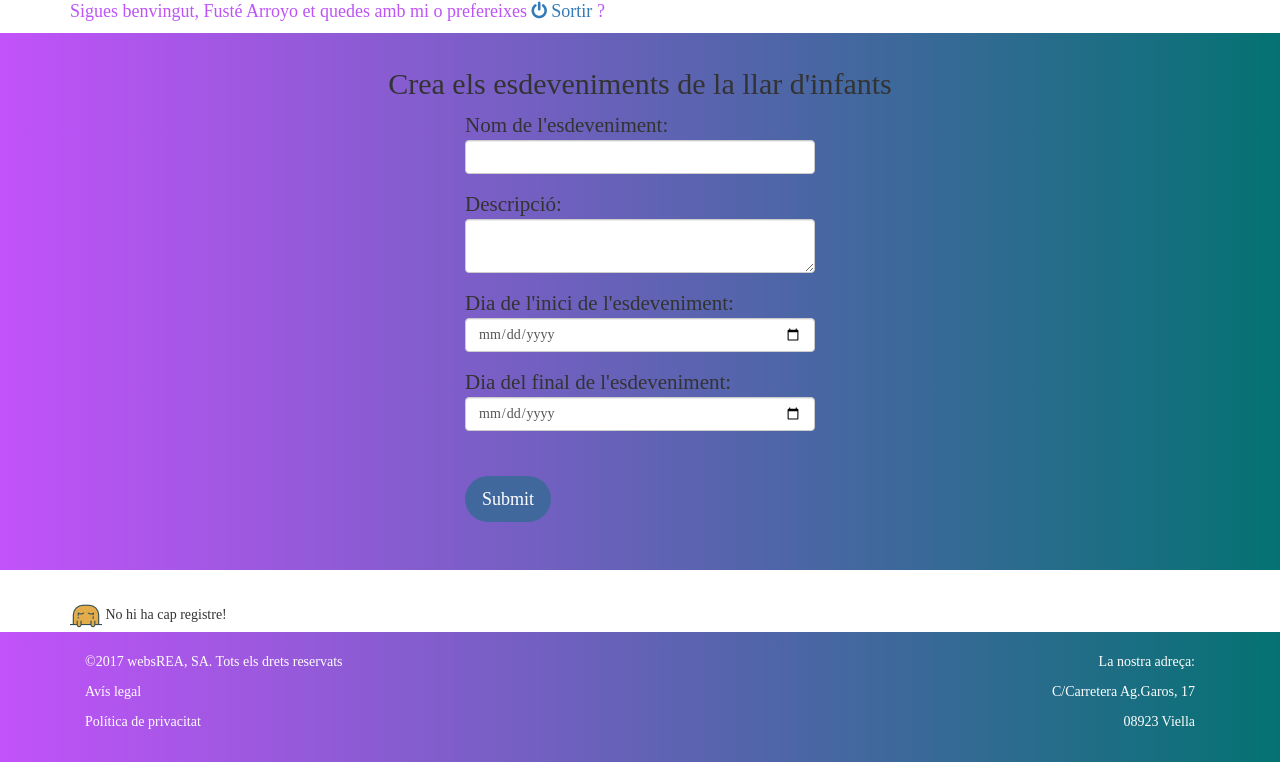
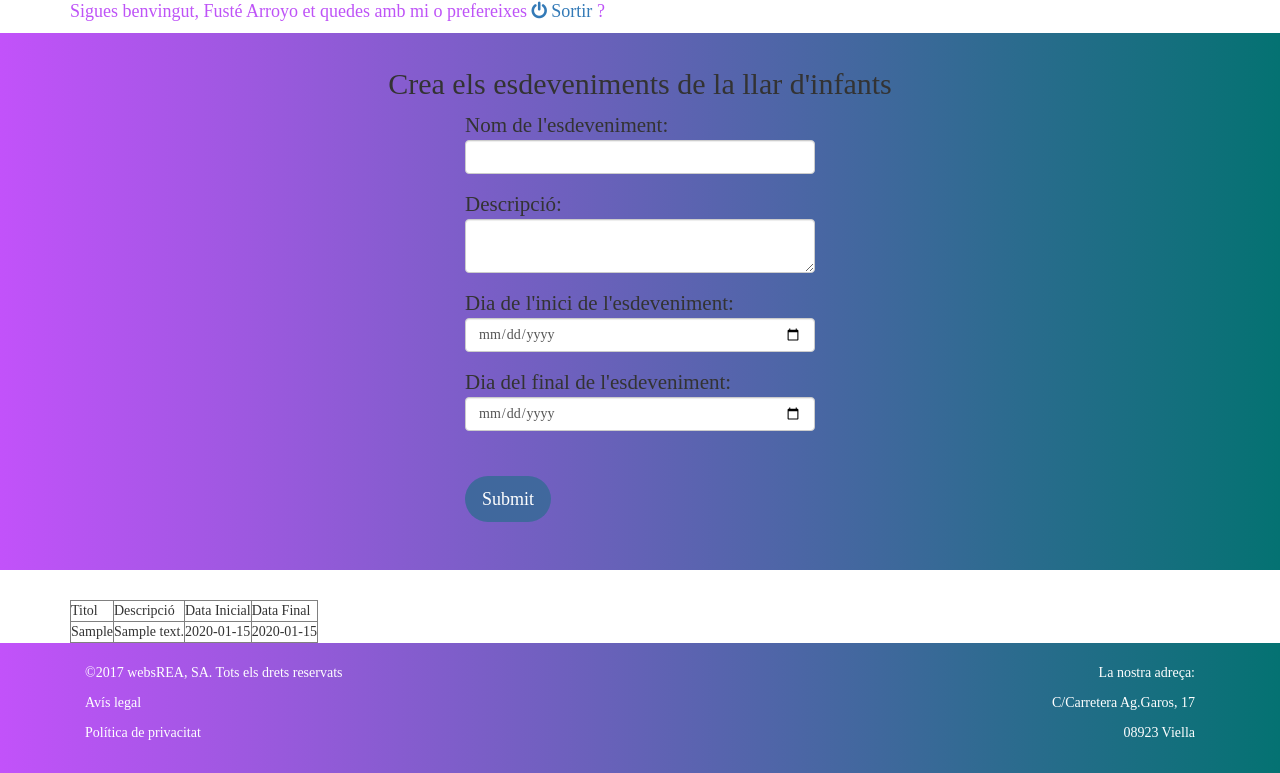
Before and after one commit to WebsRea/WillyWonka, a PHP site: page /php/afegirEsdeveniment.php in a window 1280 px wide. Shown: the part 121-894 px from the top of the page. Run offline with PHP 8.4, Linux system fonts and the light colour scheme; a user stored in the database is signed in; tables that the repository leaves empty hold one stand-in row (values such as "Sample post"); some web fonts are replaced.

Commit message:
mostar esdev

```diff
--- a/WillyWonka_web/php/mostrarEsdeveniment.php
+++ b/WillyWonka_web/php/mostrarEsdeveniment.php
@@ -19,8 +19,10 @@ include 'conexio.php';
 
 
 <?php
-
 $sql="SELECT * FROM tbl_esdeveniments WHERE now() BETWEEN esd_data_ini AND esd_data_fin OR esd_data_ini <= NOW() + INTERVAL 1 WEEK AND esd_data_fin >= NOW() + INTERVAL 1 WEEK ORDER BY esd_data_ini DESC";
+if ($_SESSION['usu_tipus'] = 'admin') {
+	$sql = "SELECT * FROM tbl_esdeveniments ORDER BY esd_data_ini DESC";
+}
 $results=mysqli_query($conexio,$sql);
 if ($row = mysqli_fetch_array($results)){
    echo "<table border = '1'> \n";
```
